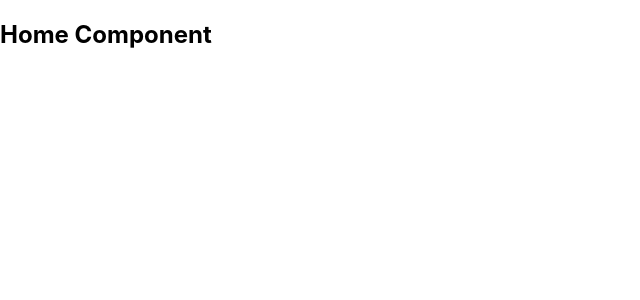
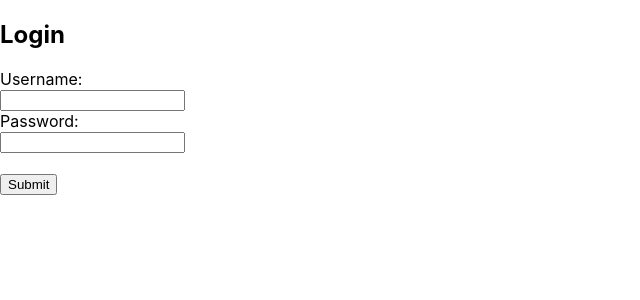
Before and after one commit to jlin00/my-app, a React (Create React App) app: page / in a window 1280 px wide. Shown: the top 300 px of the page, without its empty margins (0-640 px from the left). Built offline with nearby package versions, Linux system fonts and the light colour scheme.

Commit message:
added home form

```diff
--- a/package.json
+++ b/package.json
@@ -9,6 +9,7 @@
     "@testing-library/user-event": "^7.2.1",
     "react": "^16.13.1",
     "react-dom": "^16.13.1",
+    "react-router-dom": "^5.2.0",
     "react-scripts": "3.4.3"
   },
   "scripts": {
--- a/src/Home.js
+++ b/src/Home.js
@@ -4,7 +4,14 @@ import './App.css';
 function Home() {
   return(
     <div>
-      <h2>Home Component</h2>
+      <h2>Login</h2>
+      <form action="/users">
+        <label for="username">Username:</label><br />
+        <input type="text" id="username" name="username" /><br />
+        <label for="password">Password:</label><br />
+        <input type="password" id="password" name="password" /><br /><br />
+        <input type="submit" value="Submit" />
+      </form>
     </div>
   );
 }
```
Also changed, not shown: UserInfo.js (added), 1 other file (tests, documents, lock files or other folders).
